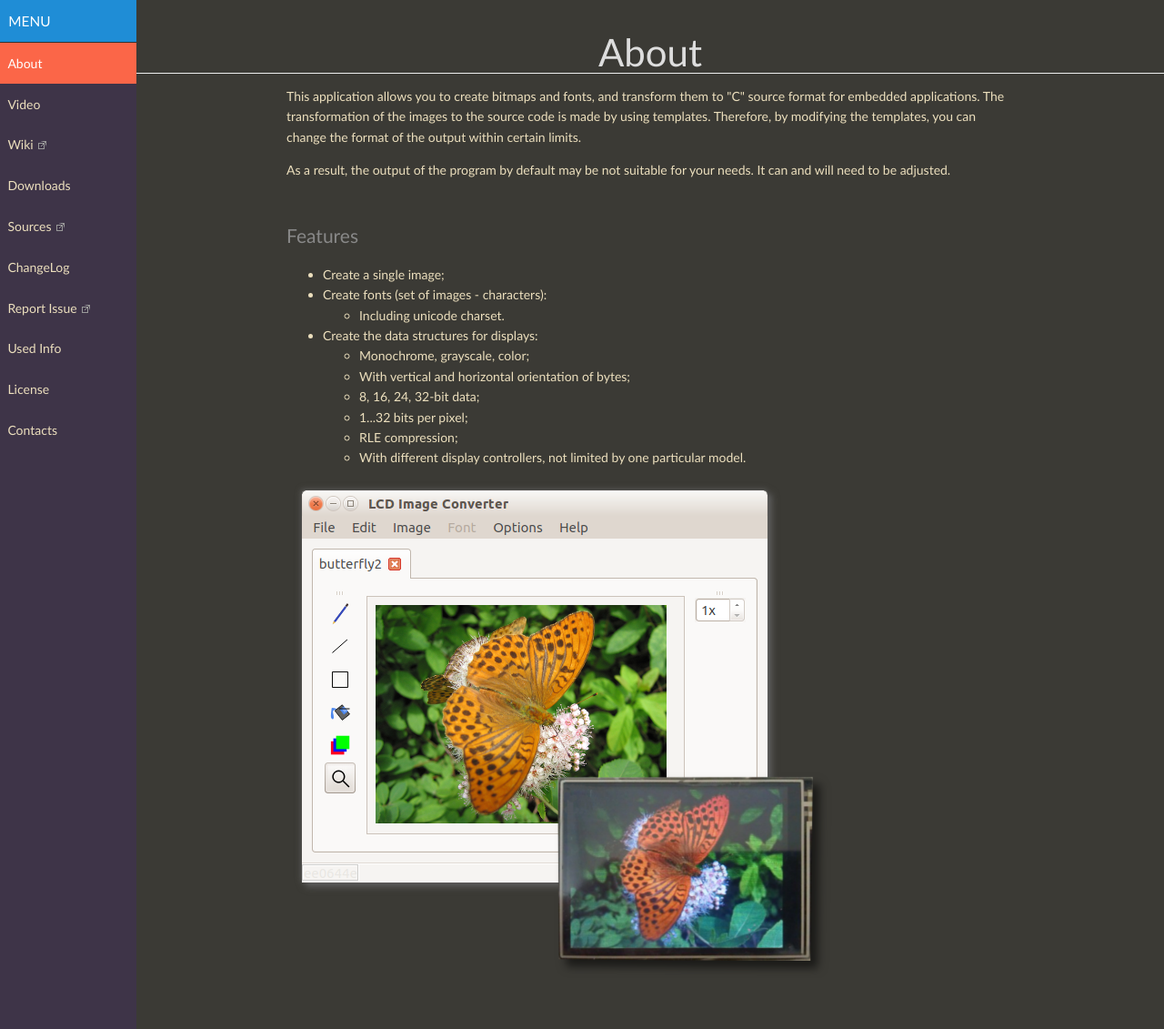
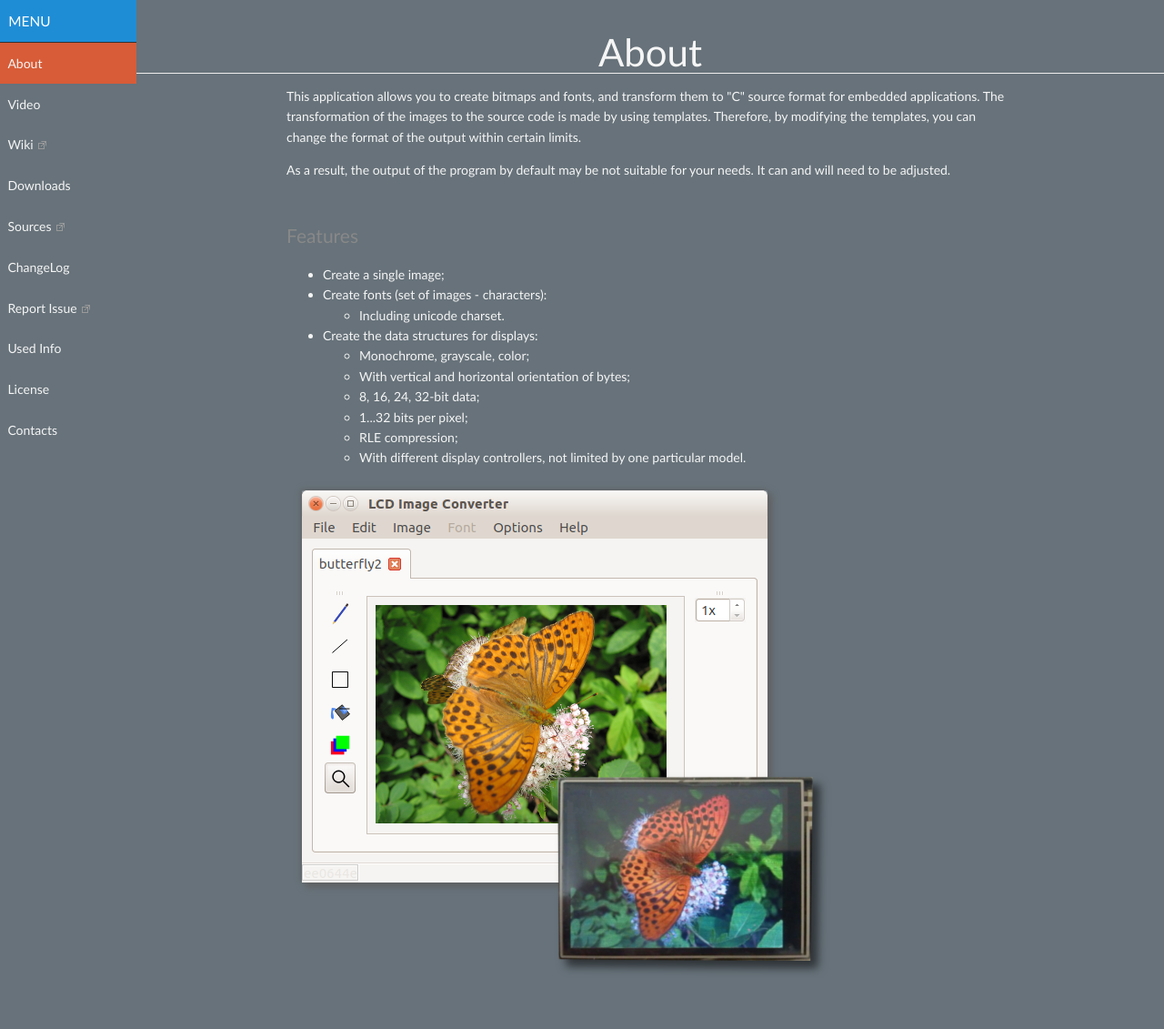
Before and after one commit to riuson/lcd-image-converter, a Jekyll site: the page built from index.html, in a window 1280 px wide and 1131 px high. Shown: the whole window at 91% size. Built offline with Jekyll 4.4.1, drawn with Linux system fonts in a browser that asks for light colours.

Commit message:
45. Scott McCarthy Design http://www.dtelepathy.com/blog/inspiration/beautiful-color-palettes-for-your-next-web-project

```diff
--- a/css/global.css
+++ b/css/global.css
@@ -1,7 +1,7 @@
 body {
   font-family: "Trebuchet MS", "Helvetica Neue", Arial, Helvetica, serif;
   font-size: 87.5%;
-  color: #ecdfbd;
+  color: #f5f5f5;
   line-height: 2em;
 
   /* http://lea.verou.me/css3patterns/#carbon */
@@ -14,16 +14,16 @@
   linear-gradient(#1d1d1d 25%, #1a1a1a 25%, #1a1a1a 50%, transparent 50%, transparent 75%, #242424 75%, #242424);
   background-color: #111111;
   background-size: 20px 20px;*/
-  background-color: #3b3a35;
+  background-color: #67727a;
 }
 
 #menu {
-  background-color: #3e3448;
+  background-color: #67727a;
   -webkit-backface-visibility: hidden;
 }
 
 #menu a {
-  color: #ecdfbd;
+  color: #f5f5f5;
 }
 
 #layout.active #menu {
@@ -34,8 +34,7 @@
 }
 
 #menu a.active {
-  color: white;
-  background-color: #fb6648;
+  background-color: #d75c37;
 }
 
 @media (max-width: 48em) {
@@ -46,17 +45,17 @@
 }
 
 .header {
-  color: #ddd;
+  color: #f5f5f5;
 }
 
 /* Changes history */
 div.record {
-  background: rgba(75, 75, 75, 1);
+  background: #c3d7df;
 
   margin: 20px auto;
   padding: 0px;
   text-align: left;
-  border: 1px solid #333333;
+  border: 1px solid #6991ac;
   /* border-radius */
   border-radius: 5px 5px 5px 5px;
 }
@@ -66,7 +65,7 @@
   font-style: italic;
   font-weight: bold;
 
-  background: rgba(51, 51, 51, 0.4);
+  background: #6991ac;
 
   padding: 10px;
 
@@ -78,11 +77,12 @@
 {
   padding: 10px;
   text-indent: 1em;
+  color: #67727a;
 }
 
 div.record > div.downloads
 {
-  background: rgba(51, 51, 51, 0.4);
+  background: #6991ac;
 
   padding: 10px;
 
@@ -91,15 +91,15 @@
 }
 
 a {
-  color: #ecdfbd;
+  color: #f5f5f5;
 }
 
 a:hover , a:visited:hover {
-  color: #fa9e0e
+  color: white;
 }
 
 a:visited {
-  color: silver;
+  color: #f0f0f0;
 }
 
 a[target="_blank"]:after {
```
